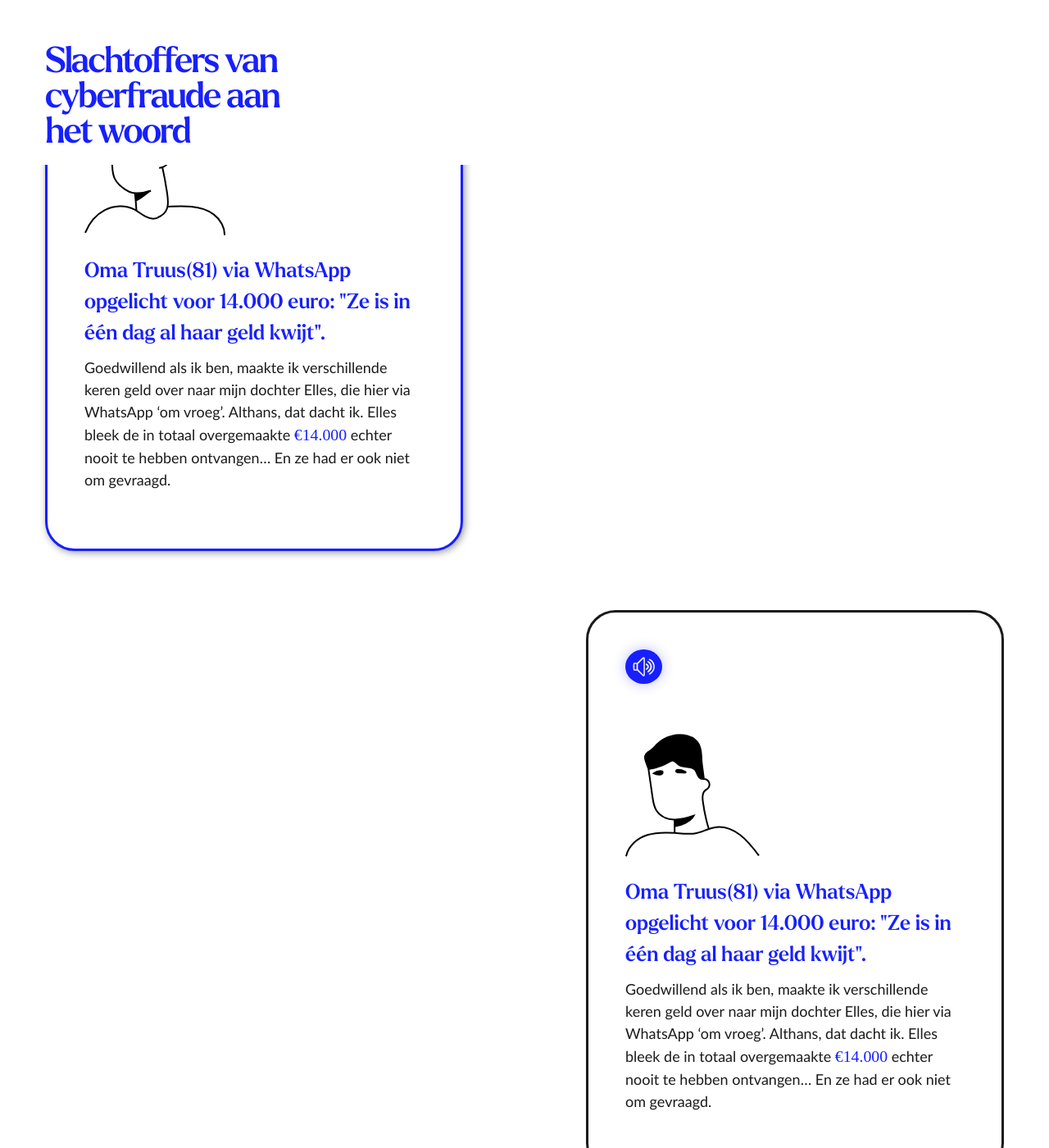
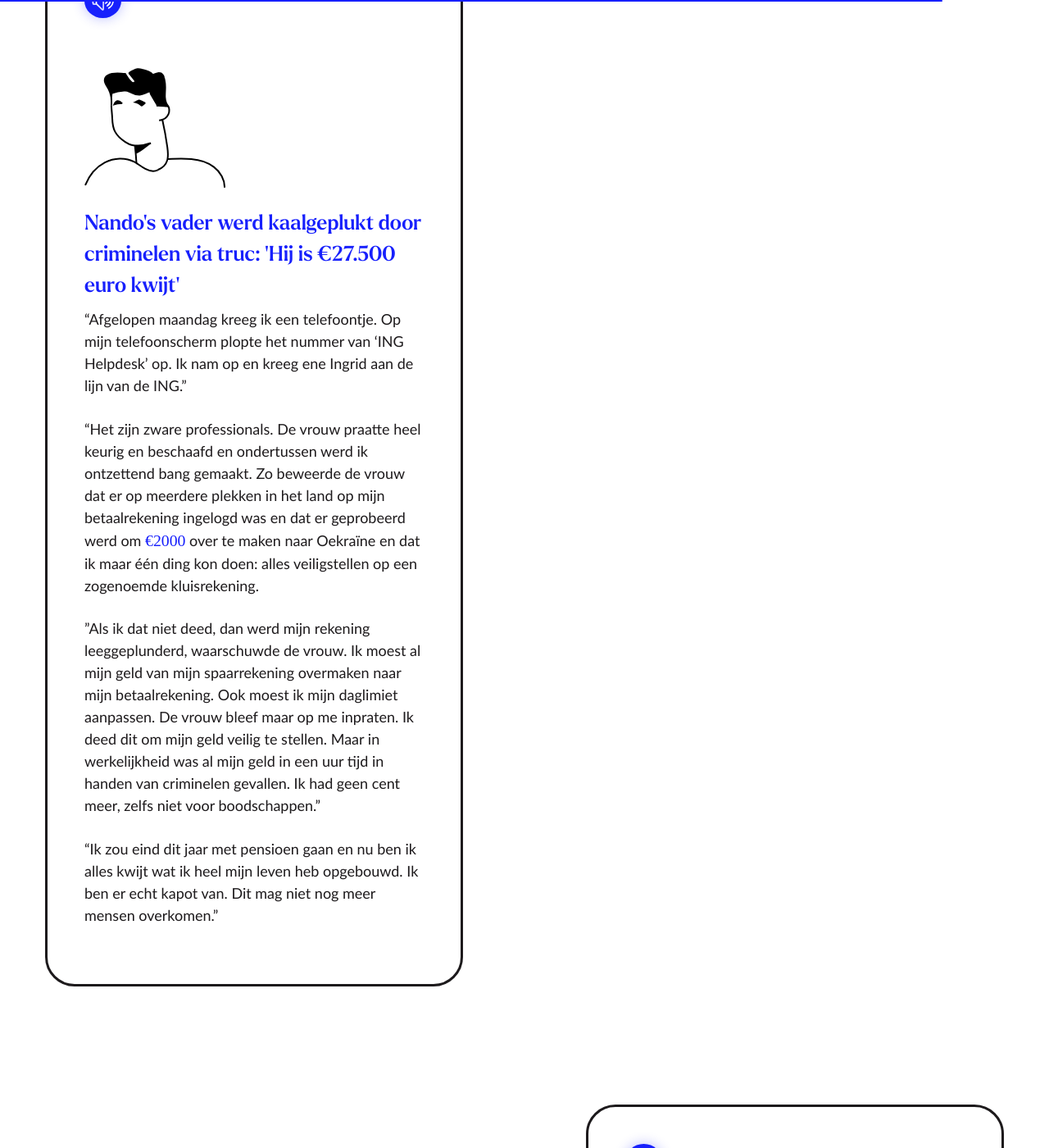
Before and after one commit to itsguus/project_information, a Jekyll site: the page built from index.md, in a window 1280 px wide and 1400 px high, scrolled down 7759 px. Shown: the whole window at 82% size. Built offline with Jekyll 4.4.1, drawn with Linux system fonts in a browser that asks for light colours; some web fonts are replaced; some of the changed text lies outside the part shown.

Commit message:
update Guus

```diff
--- a/_config.yml
+++ b/_config.yml
@@ -1,6 +1,6 @@
 title: Project Information
 description: Een interactieve datavisualisatie over de criminaliteit tijdens de corona periode in Nederkand
-url: https://itsguus.github.io/project_information/
+url:
 
 
 defaults:
--- a/_includes/header.html
+++ b/_includes/header.html
@@ -38,4 +38,6 @@
 
 </head>
 <body class="{{ page.layout }}{% if page.url contains '/products' %}{% assign webshop = true %}{% endif %}{% if page.url contains '/products' %}{% assign blog = true %}{% endif %}{% if page.url contains '/blog' %}{% assign blog = true %}{% endif %}" id="top">
+    <div class="progress"></div>
+
 {% include navigation.html %}
--- a/_layouts/home.html
+++ b/_layouts/home.html
@@ -1,8 +1,6 @@
 {% include header.html %}
 
 {% assign articles = page.articles %}
-
-
 
 <section id="introduction">
     <figure>
@@ -144,7 +142,7 @@
 </section>
 
 <section id="bron">
-    <a href="">Bron</a>
+    <a target="_blank" href="https://www.notion.so/Bronnenlijst-7063a59208fb48fa9ac2fa30dca7bd6e">Bron</a>
 </section>
 
 {% include footer.html %}
--- a/css/style.css
+++ b/css/style.css
@@ -22,7 +22,9 @@
 section{ position: relative; margin: 0 0 2rem 0; display: flex; align-items: flex-start;}
 section.articles { display: flex; flex-direction: column; align-items: flex-start; width: 18rem; margin-left: auto; }
 
-main > div { position: fixed; top: 0; left: 0; right: 0; bottom: 0; margin: auto; background: red; height: 1rem; width: 1rem; z-index: 99;}
+
+/* PROGRESS INDICATOR */
+div.progress {position: fixed; background: #1720fc; height: 0.1rem; top: 0; left: 0; width: 0; border-radius: 0 2px 2px 0; transition: 0s ease; z-index: 4;}
 
 
 /* INTRODUCTION STATE */
@@ -106,7 +108,7 @@
 
 /* BARCHART STATES */
 #stackedbar { margin-top: 25rem;}
-#stackedbar .canvas {position: fixed; top: 13rem; height: 25rem; width: calc(65rem - 20rem); opacity: 0; pointer-events: none; transition: 500ms ease;}
+#stackedbar .canvas {position: fixed; top: 13rem; height: 25rem; width: calc(65rem - 20rem); opacity: 0; pointer-events: none; transition: 350ms ease; z-index: 2;}
 #stackedbar .canvas .y {position: absolute; left: 0; top: 0; height: 100%; border-left: 3px solid black;}
 #stackedbar .canvas .x {position: absolute; left: 0; bottom: 0; width: 100%; border-bottom: 3px solid black;}
 #stackedbar .canvas .labels {display: flex; justify-content: space-around; position: absolute; width: 100%; bottom: -2rem;}
@@ -173,14 +175,14 @@
 
 /* SLACHTOFFERS AAN HET WOORD */
 #stories {margin-top: 10rem; margin-bottom: 10rem; flex-direction: column;}
-#stories > div {position: sticky; top: 0; z-index: 1; margin-left: -3rem; padding-left: 3rem; width: calc(50% + 3rem); background: #FFF; padding-top: 3rem;}
+#stories > div {position: sticky; top: 0; z-index: -1; width: 100%; padding-top: 3rem; height: 7.5rem;}
+#stories > div h2 {transition: 500ms ease;}
 #stories .h1 { font-size: 2.4rem; width: 18rem; }
 #stories h3 {font-size: 1.4rem; font-weight: 500; margin-bottom: 0.5rem;}
 #stories strong {font-size: 1.1rem; font-family: "Larken"; color: #1720fc; font-weight: 400;}
 #stories figure img {background: #1720fc; border-radius: 50%; padding: 0.5rem; width: 1.5rem; box-shadow: 0px 0px 15px rgba(23, 32, 252, 0.3); cursor: pointer;}
 #stories ul {width: 100%; position: relative;}
-#stories ul li {height: 50rem; }
-#stories ul li > div {position: sticky; top: 12rem; width: 23rem; background: #FFF; padding: 2.5rem; border: 3px solid #1d1a1c; border-radius: 2rem; margin-top: 4rem; margin-left: auto; transition: 500ms ease;}
+#stories ul li > div { width: 23rem; background: #FFF; padding: 2.5rem; border: 3px solid #1d1a1c; border-radius: 2rem; margin-top: 8rem; margin-left: auto; transition: 500ms ease;}
 #stories ul li > div > img {margin-top: 3rem; margin-bottom: 1rem;}
 #stories ul li.left > div {margin-left: 0;}
 
@@ -198,6 +200,11 @@
 #stories.four ul li:nth-of-type(3) > div {box-shadow: none; border: 3px solid #1d1a1c;}
 #stories.four ul li:nth-of-type(4) > div {box-shadow: 2px 2px 10px rgba(0,0,0,0.4); border: 3px solid #1720fc;}
 
+#stories.one > div h2 { margin-left: calc(100% - 18rem);}
+#stories.two > div h2 { margin-left: 0;}
+#stories.three > div h2 { margin-left: calc(100% - 18rem);}
+#stories.four > div h2 { margin-left: 0;}
+
 
 #stories ul li:last-of-type {background: #1720fc; border: none; color: #FFF; width: 15rem; position: absolute; bottom: 0; left: 0; padding: 2.5rem; border-radius: 2rem; height: 7rem;}
 #stories ul li:last-of-type p {margin-bottom: 0;}
@@ -211,11 +218,7 @@
 
 
 /*
-Content kloppend maken.
-Intelligente lockdown in de barchart zetten.
-Progress indicator
 Audio's
 Scroll percentages finetunen
-Link naar bron naar notion pagina
-Speed van bars all later.
+Content kloppend maken.
 */
--- a/index.md
+++ b/index.md
@@ -37,19 +37,31 @@
         Goedwillend als ik ben, maakte ik verschillende keren geld over naar mijn dochter Elles, die hier via WhatsApp ‘om vroeg’. Althans, dat dacht ik. Elles bleek de in totaal overgemaakte **€14.000** echter nooit te hebben ontvangen… En ze had er ook niet om gevraagd.
       audio:
     - title: >-
-        Oma Truus(81) via WhatsApp opgelicht voor 14.000 euro: "Ze is in één dag al haar geld kwijt".
+        Huibert werd slachtoffer van datingfraude: ’voor 16.000 euro opgelicht’.
       markdown: |
-        Goedwillend als ik ben, maakte ik verschillende keren geld over naar mijn dochter Elles, die hier via WhatsApp ‘om vroeg’. Althans, dat dacht ik. Elles bleek de in totaal overgemaakte **€14.000** echter nooit te hebben ontvangen… En ze had er ook niet om gevraagd.
+        Ik kwam net uit een langdurige relatie. En met 55 jaar begint de tijd te dringen om mijn kinderwens nog eens uit te laten komen. Via de datingwebsite Plenty of Fish kwam ik Anna tegen. Anna wist precies hoe ze haar slachtoffer moest bespelen. “Ze paste iedere keer haar profiel een klein beetje aan, zodat het steeds meer ging lijken op mijn ideale toekomstplaatje. We hadden het helemaal bedacht. Zij zou hierheen komen, en dan zouden we ons vestigen in België.”
+
+        Alle contact was digitaal, want een videogesprek hadden we nooit gehad, laat staan een ontmoeting in het echt. Eén keer belden ze, zo’n 50 seconden. “Dat vond ik wel vreemd, maar ze had altijd een smoesje klaar. Een slechte connectie, geen beltegoed, of ze zat in Dubai waar skypen niet toegestaan was. Ik was graag naar Turkije gevlogen, maar dat hield ze af.”
+
+        Toch liet ik mij meeslepen in een online verliefdheid.
       audio:
     - title: >-
-        Oma Truus(81) via WhatsApp opgelicht voor 14.000 euro: "Ze is in één dag al haar geld kwijt".
+        Nando’s vader werd kaalgeplukt door criminelen via truc: ‘Hij is €27.500 euro kwijt’
       markdown: |
-        Goedwillend als ik ben, maakte ik verschillende keren geld over naar mijn dochter Elles, die hier via WhatsApp ‘om vroeg’. Althans, dat dacht ik. Elles bleek de in totaal overgemaakte **€14.000** echter nooit te hebben ontvangen… En ze had er ook niet om gevraagd.
+        “Afgelopen maandag kreeg ik een telefoontje. Op mijn telefoonscherm plopte het nummer van ‘ING Helpdesk’ op. Ik nam op en kreeg ene Ingrid aan de lijn van de ING.”
+
+        “Het zijn zware professionals. De vrouw praatte heel keurig en beschaafd en ondertussen werd ik ontzettend bang gemaakt. Zo beweerde de vrouw dat er op meerdere plekken in het land op mijn betaalrekening ingelogd was en dat er geprobeerd werd om **€2000** over te maken naar Oekraïne en dat ik maar één ding kon doen: alles veiligstellen op een zogenoemde kluisrekening.
+
+        ”Als ik dat niet deed, dan werd mijn rekening leeggeplunderd, waarschuwde de vrouw. Ik moest al mijn geld van mijn spaarrekening overmaken naar mijn betaalrekening. Ook moest ik mijn daglimiet aanpassen. De vrouw bleef maar op me inpraten. Ik deed dit om mijn geld veilig te stellen. Maar in werkelijkheid was al mijn geld in een uur tijd in handen van criminelen gevallen. Ik had geen cent meer, zelfs niet voor boodschappen.”
+
+        “Ik zou eind dit jaar met pensioen gaan en nu ben ik alles kwijt wat ik heel mijn leven heb opgebouwd. Ik ben er echt kapot van. Dit mag niet nog meer mensen overkomen.”
       audio:
     - title: >-
-        Oma Truus(81) via WhatsApp opgelicht voor 14.000 euro: "Ze is in één dag al haar geld kwijt".
+        Twan (15) spaarde maanden voor een PlayStation 5 maar komt nu bedrogen uit: ‘Ik voel me stom’.
       markdown: |
-        Goedwillend als ik ben, maakte ik verschillende keren geld over naar mijn dochter Elles, die hier via WhatsApp ‘om vroeg’. Althans, dat dacht ik. Elles bleek de in totaal overgemaakte **€14.000** echter nooit te hebben ontvangen… En ze had er ook niet om gevraagd.
+        Ik had er maanden voor gespaard en was dolgelukkig toen ik op internet de nieuwe PlayStation 5 had besteld, maar ik kwam er bedrogen uit. Op de website PS5online.nl gaf ik **€500** uit voor de nieuwe spelcomputer, maar ik begon argwaan te ruiken toen het oorverdovend stil bleef. "Ik ben heel boos. Nu wil ik anderen waarschuwen."
+
+        Inmiddels is de website offline gehaald. "Naar mijn geld kan ik nu wel fluiten. Dat besef ik ook wel".
       audio:
 pay_off_markdown: |
     Bent u of is iemand in uw omgeving slachtoffer van cybercrime? Of kent u personen die zich bezighouden met criminele digitale activiteiten? Doe dan [aangifte](https://www.politie.nl/aangifte-of-melding-doen) bij de politie.
--- a/js/script.js
+++ b/js/script.js
@@ -21,6 +21,7 @@
     document.body.className = currentSectionObj.name;
     innerPos = parseInt(scrollPos - currentSectionObj.offset) / currentSectionObj.height + 0.45;
     console.log(innerPos);
+    updateProgressBar(scrollPos);
     if (currentSectionObj.name == "introduction") {
         addClassAt("cloud1", 0.5, innerPos);
         addClassAt("cloud2", 0.7, innerPos);
@@ -48,11 +49,18 @@
         addClassAt("hide", 0.9, innerPos);
     }
     else if(currentSectionObj.name == "stories") {
-        addClassAt("one", 0.40, innerPos);
-        addClassAt("two", 0.69, innerPos);
-        addClassAt("three", 0.93, innerPos);
-        addClassAt("four", 1.17, innerPos);
+        addClassAt("one", 0.48, innerPos);
+        addClassAt("two", 0.7, innerPos);
+        addClassAt("three", 1.01, innerPos);
+        addClassAt("four", 1.37, innerPos);
     }
+}
+
+function updateProgressBar(y) {
+    const bar = document.querySelector("div.progress"),
+    siteHeight = document.body.offsetHeight;
+    var percentage = ((y + window.innerHeight) / siteHeight) * 100;
+    bar.style.width = `${percentage}%`
 }
 
 function startCounter(el) {
```
